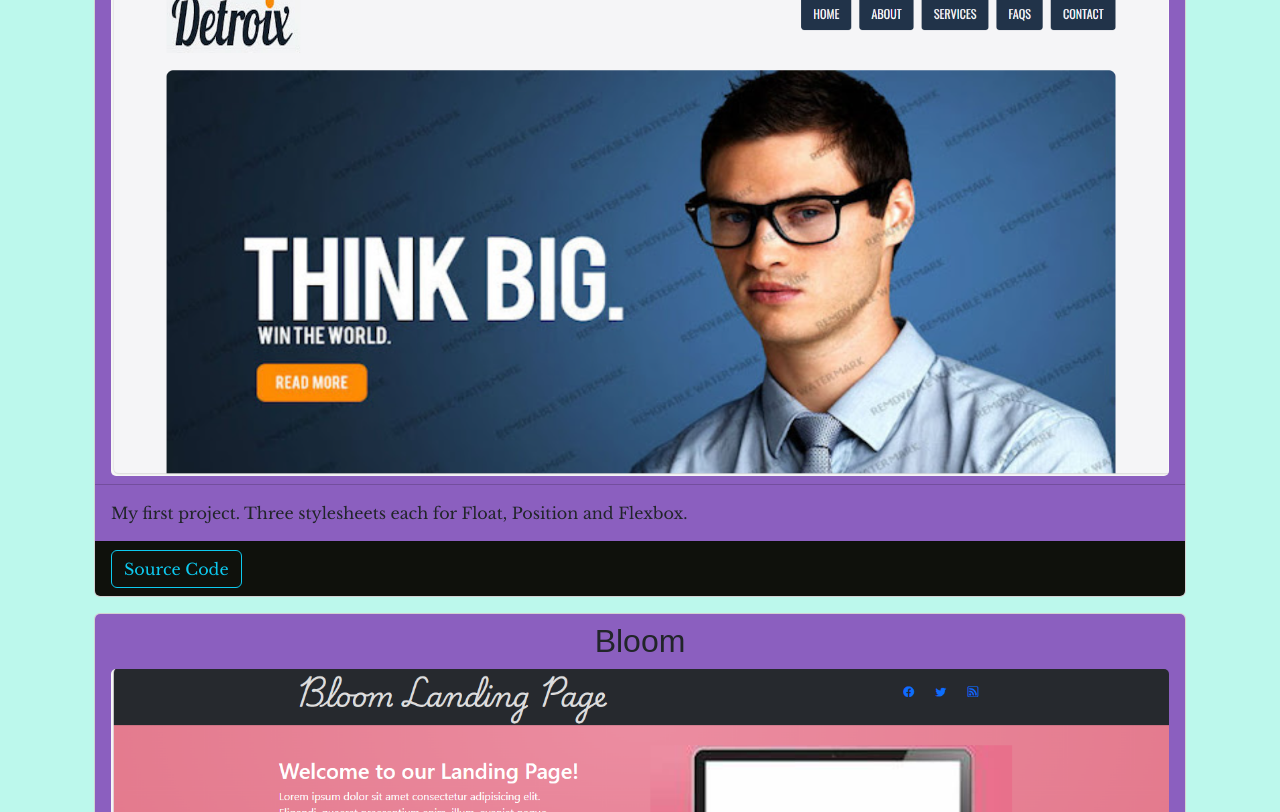
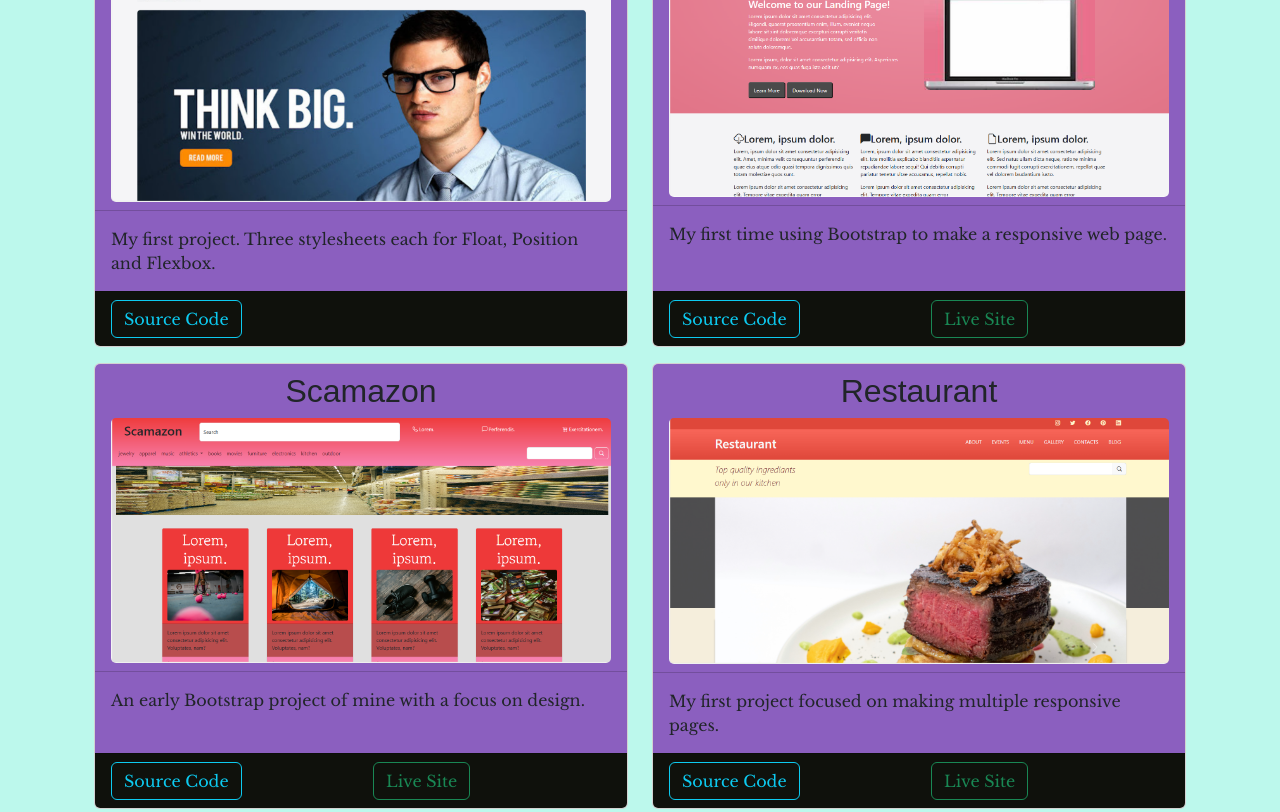
Before and after one commit to zzeekko/portfolio, a plain HTML site: page index.html in a window 1280 px wide. Shown: the part 1494-2306 px from the top of the page. Drawn offline with nearby package versions, Linux system fonts and the light colour scheme; a web font is replaced by a local one.

Commit message:
trying to position the buttons

```diff
--- a/css/style.css
+++ b/css/style.css
@@ -49,8 +49,10 @@ body {
     font-family: var(--font2);
 }
 
+/* text-decoration:none works but color doesn't, i dont know why */
 .fs2-clickable:hover {
     text-decoration: none;
+    color: red;
 }
 
 .heading {
--- a/index.html
+++ b/index.html
@@ -137,7 +137,7 @@
         <section class="section" id="projectsSection">
             <div class="container p-4">
                 <h2 class="projects-text">Projects</h2>
-                <div class="row gy-3 row-cols-1 row-cols-md-1">
+                <div class="row gy-3 row-cols-1 row-cols-md-2">
                     <div class="col">
                         <div class="card lead-items h-100">
                             <header class="card-header card-h">
@@ -162,9 +162,15 @@
                                 <p class="card-text">My first time using Bootstrap to make a responsive web page.</p>
                             </div>
                             <footer class="card-footer card-f">
+                                <div class="row">
+                                    <div class="col-md-6">
                                         <a href="https://github.com/zzeekko/bloom-bootstrap" target="_blank" class="card-link btn btn-outline-info text-capitalize">Source Code</a>
+                                    </div>
+                                    <div class="col-md-6">
                                         <a href="https://zzeekko.github.io/bloom-bootstrap/" target="_blank" class="card-link btn btn-outline-success text-capitalize">Live Site</a>
-                                <!-- the live site button doesnt look good on mobile, work on that -->
+                                    </div>
+                                </div>
+                                <!-- see if you can make the live site buttons have better spacing -->
                             </footer>
                         </div>
                     </div>
@@ -178,8 +184,13 @@
                                 <p class="card-text">An early Bootstrap project of mine with a focus on design.</p>
                             </div>
                             <footer class="card-footer card-f">
+                                <div class="row">
+                                    <div class="col-md-6">
                                         <a href="https://github.com/zzeekko/scamazon" target="_blank" class="card-link btn btn-outline-info text-capitalize">Source Code</a>
+                                    </div>
+                                    <div class="col-md-6">
                                         <a href="https://zzeekko.github.io/scamazon/" target="_blank" class="card-link btn btn-outline-success text-capitalize">Live Site</a>
+                                    </div>
                             </footer>
                         </div>
                     </div>
@@ -193,8 +204,14 @@
                                 <p class="card-text">My first project focused on making multiple responsive pages.</p>
                             </div>
                             <footer class="card-footer card-f">
+                                <div class="row">
+                                    <div class="col-md-6">
                                         <a href="https://github.com/zzeekko/restaurant" class="card-link btn btn-outline-info text-capitalize">Source Code</a>
+                                    </div>
+                                    <div class="col-md-6 justify-content-md-end">
                                         <a href="https://zzeekko.github.io/restaurant/" class="card-link btn btn-outline-success text-capitalize">Live Site</a>
+                                    </div>
+                                </div>
                             </footer>
                         </div>
                     </div>
```
Lines whose indentation alone changed are shown as unchanged.
